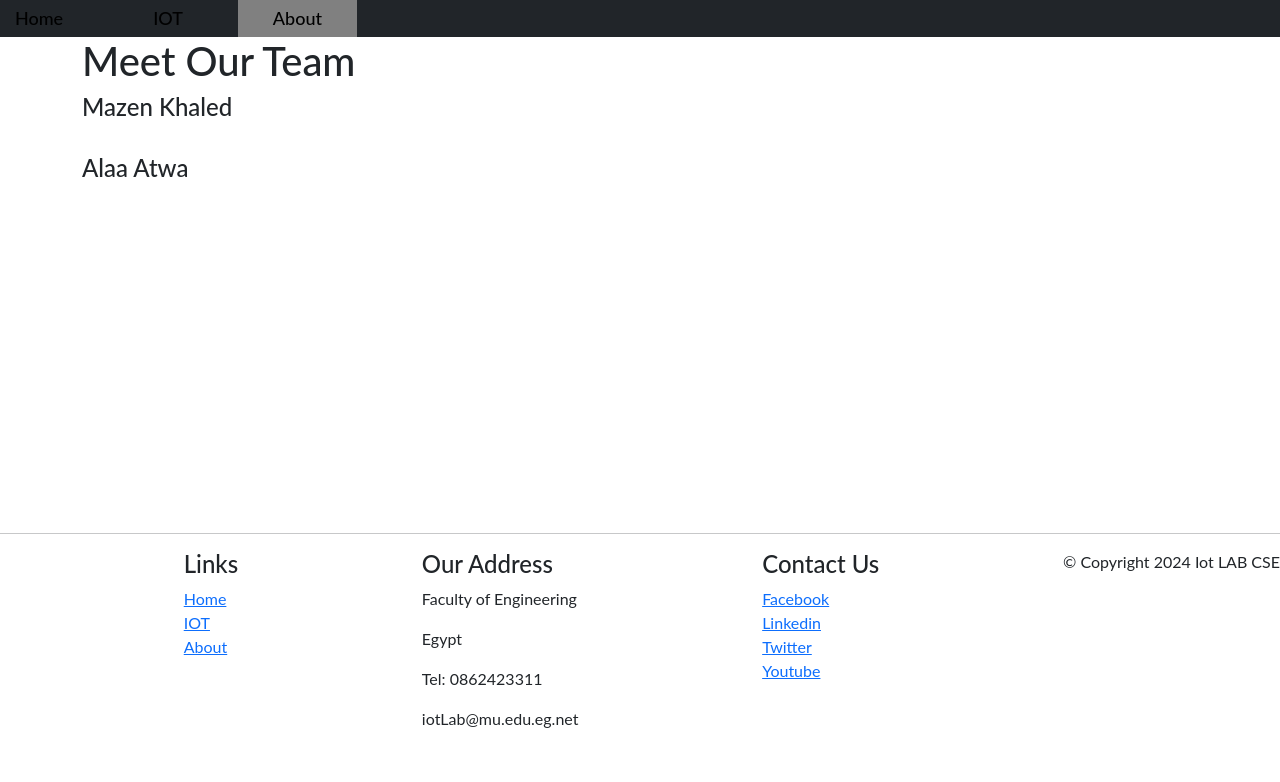
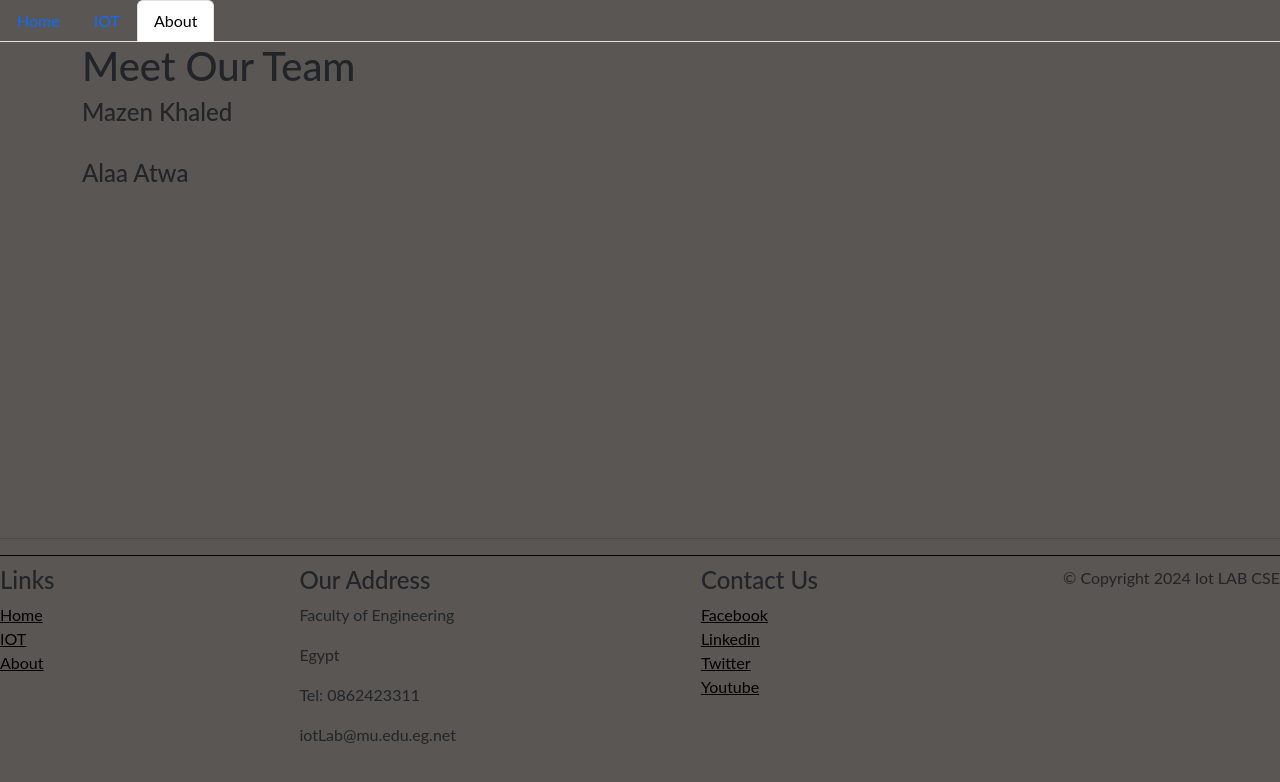
Before and after one commit to Mabona3/IOT, a website: page about.html in a window 1280 px wide. Drawn offline with Linux system fonts and the light colour scheme; files whose address does not match are found by name.

Commit message:
Changed the background and the navbar

```diff
--- a/about.html
+++ b/about.html
@@ -13,13 +13,17 @@
         <title>About Us</title>
     </head>
     <body>
-        <nav class="nav-bar bg-dark">
-            <ul>
-                <li><a href="./index.html">Home<a></li>
-                <li><a href="./IOT.html">IOT<a></li>
-                <li class="nav-bar_li_active"><a href="#">About<a></li>
-            </ul>
-        </nav>
+        <ul class="nav nav-tabs">
+            <li class="nav-item">
+                <a class="nav-link" href="index.html">Home</a>
+            </li>
+            <li class="nav-item">
+                <a class="nav-link" href="./IOT.html">IOT</a>
+            </li>
+            <li class="nav-item">
+                <a class="nav-link active" href=".#">About</a>
+            </li>
+        </ul>
         <div class="container-md" style="height: 60vh;">
             <section>
                 <h1>Meet Our Team</h1>
@@ -47,10 +51,10 @@
             <div>
                 <h4>Contact Us</h4>
                 <ul>
-                    <li><a href="facebook.com">Facebook</a></li>
-                    <li><a href="linkedin.com">Linkedin</a></li>
-                    <li><a href="x.com">Twitter</a></li>
-                    <li><a href="youtube.com">Youtube</a></li>
+                    <li><a href="https://www.facebook.com">Facebook</a></li>
+                    <li><a href="https://www.linkedin.com">Linkedin</a></li>
+                    <li><a href="https://www.x.com">Twitter</a></li>
+                    <li><a href="https://www.youtube.com">Youtube</a></li>
                 </ul>
             </div>
             &copy; Copyright 2024 Iot LAB CSE
--- a/style/index.css
+++ b/style/index.css
@@ -1,4 +1,18 @@
+:root {
+    --section-padding: 75px;
+    --secondary-color: #131516
+}
+
 header {
-    padding: 10px;
+    padding-top: var(--section-padding);
+}
+
+header {
+    padding-bottom: var(--section-padding);
     margin-bottom: 50px;
 }
+
+.section {
+    margin-bottom: 50px;
+    color: white;
+}
--- a/style/style.css
+++ b/style/style.css
@@ -1,65 +1,38 @@
-* {
-    box-sizing: border-box;
-    padding: 0;
-    margin: 0;
-}
-
-html {
-    scroll-behavior: smooth;
-    color-scheme: dark;
+:root {
+    --main-color: rgb(89, 86, 83);
 }
 
 body {
     font-family: "Lato", sans-serif;
+    background: var(--main-color);
 }
 
 ul {
-    list-style: none;
     padding: 0;
     margin: 0;
+    list-style: none;
 }
 
-.nav-bar {
-    width: 100%;
-    display: flex;
-    justify-items: center;
-}
-
-.nav-bar>ul {
-    display: flex;
-}
-
-.nav-bar li {
-    padding:5px;
-}
-
-.nav-bar li a {
-    text-decoration: none;
+a {
     color: black
 }
 
-.nav-bar .nav-bar_li_active {
-    background: grey;
-}
-
-.nav-bar .nav-bar_li_active a{
-    color: black
-}
-
-.nav-bar a {
+a:hover {
     color: black;
-    font-weight: 500;
-    font-size: 18px;
-    padding: 0 10px;
+    text-decoration: none;
 }
 
 footer {
+    border-top: 1px solid black;
+    padding-top: 10px;
     display: flex;
     width: 100%;
     justify-content: space-between;
 }
 
 .container {
-    width: 500px;
-    margin: auto 0;
+    padding-left: 15px;
+    padding-right: 15px;
+    margin-left: auto;
+    margin-right: auto;
 }
```
Also changed, not shown: IOT.html (+16 -12 lines), index.html (+27 -15 lines).
